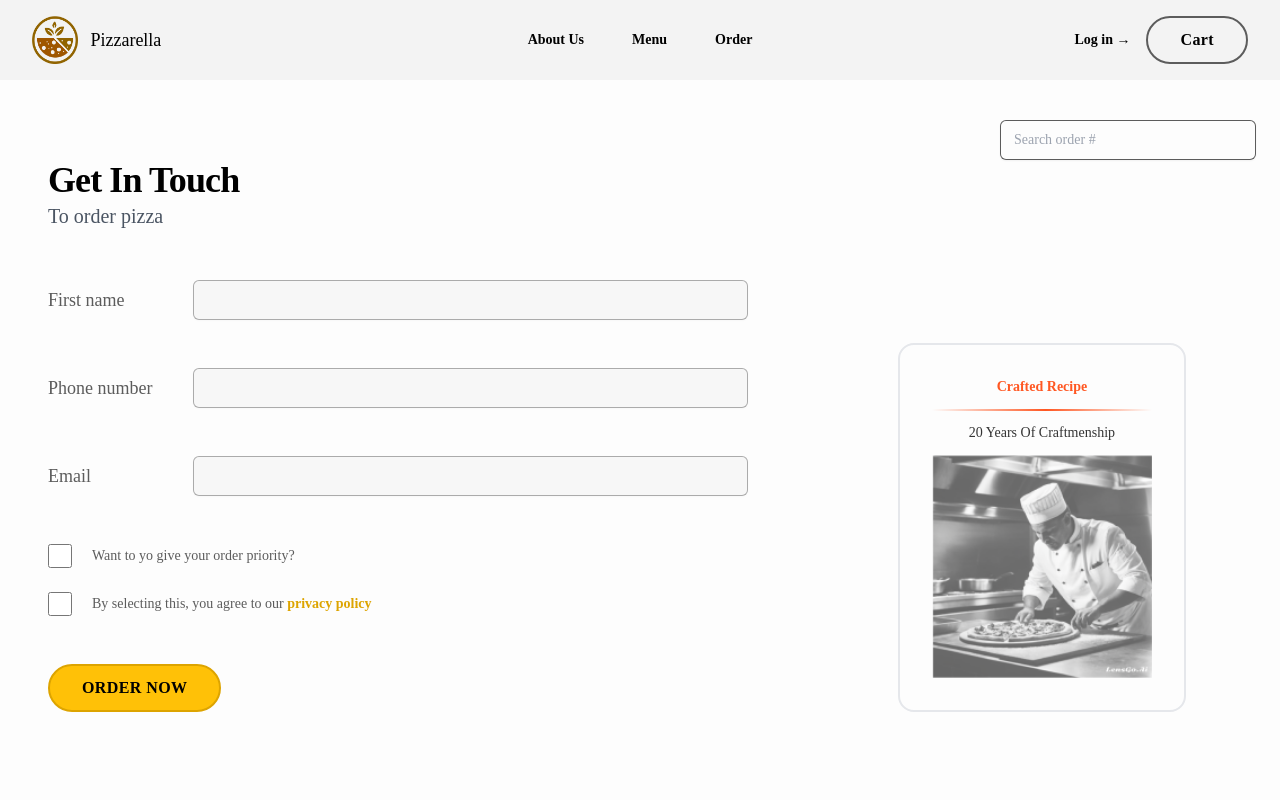
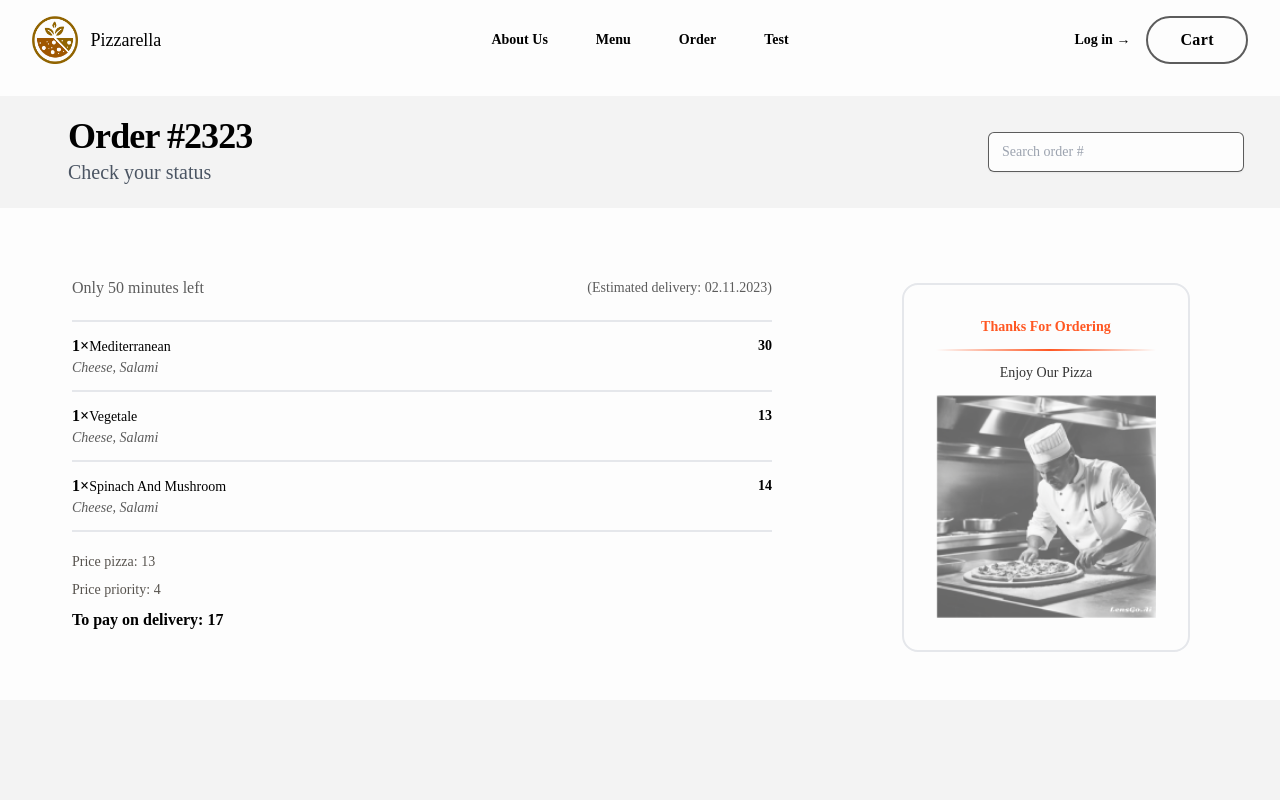
Before and after one commit to gregsypek/pizzarella, a React (Vite) app: page /order/new in a window 1280 px wide. Shown: the top 800 px of the page. Built offline with nearby package versions, Linux system fonts and the light colour scheme; a web font is replaced by a local one.

Commit message:
Fix footer with different background on each page

```diff
--- a/src/features/cart/Cart.jsx
+++ b/src/features/cart/Cart.jsx
@@ -39,9 +39,11 @@ function Cart({ bgColor }) {
         className={` ${bgColor ? bgColor : ""} absolute bottom-0 left-0
 				  h-[100vh] w-[40px]  `}
       />
-      <div className="mt-24 w-full   bg-bg200 p-3 ">
-        <div className=" container mx-auto flex  flex-col-reverse items-stretch justify-between pl-12 pr-6 md:flex-row md:items-center ">
-          <HeaderTitle h1={"Your order, Dude"} p={""} />
+      <div className="mt-24 w-full  p-3 md:bg-bg200 ">
+        <div className=" container mx-auto flex  flex-col-reverse items-stretch justify-between  pl-12 pr-6 md:flex-row   md:items-center">
+          <div className="w-full bg-bg200 p-2 md:bg-transparent">
+            <HeaderTitle h1={"Your order, Dude"} p={""} />
+          </div>
           <div className="mb-4 ms-auto md:mb-0 ">
             <SearchOrder />
           </div>
--- /dev/null
+++ b/src/features/order/CreateOrder copy.jsx
@@ -0,0 +1,121 @@
+import SearchOrder from "./SearchOrder";
+import card2 from "../../images/card1_bg.png";
+import bg from "../../images/order_bg.png";
+import Card from "../../ui/Card";
+import HeaderTitle from "../../ui/HeaderTitle";
+const fakeCart = [
+  {
+    pizzaId: 1,
+    name: "Mediterranean",
+    quantity: 2,
+    unitPrice: 12,
+    totalPrice: 30,
+  },
+  {
+    pizzaId: 2,
+    name: "Vegetale",
+    quantity: 1,
+    unitPrice: 16,
+    totalPrice: 13,
+  },
+  {
+    pizzaId: 3,
+    name: "Spinach and Mushroom",
+    quantity: 1,
+    unitPrice: 18,
+    totalPrice: 14,
+  },
+];
+function CreateOrder({ bgColor }) {
+  const cart = fakeCart;
+
+  return (
+    <>
+      {/* <div
+        className={` ${bgColor ? bgColor : ""} absolute bottom-0 left-0
+				  h-[100vh] w-[40px]  `}
+      /> */}
+      {/* <div
+        className={` ${bgColor ? bgColor : ""} absolute bottom-0 left-0 right-0
+				  h-[150px]   `}
+      /> */}
+      <div className="mt-24 w-full  p-3 md:bg-bg200 ">
+        <div className=" container mx-auto flex  flex-col-reverse items-stretch justify-between  pl-12 pr-6 md:flex-row   md:items-center">
+          <div className="w-full bg-bg200 p-2 md:bg-transparent">
+            <HeaderTitle h1={"Order #2323"} p={"Check your status"} />
+          </div>
+          <div className="mb-4 ms-auto md:mb-0 ">
+            <SearchOrder />
+          </div>
+        </div>
+      </div>
+      <div className="mt-24">
+        <main className="container mx-auto  flex-col   bg-bg100  pe-6 ps-12">
+          <div className="lg:items-left  flex flex-col items-start justify-start  gap-10   lg:flex-row lg:items-end ">
+            <div className=" self-start px-6 lg:w-2/3">
+              {/* divide-text100 */}
+              <div className="flex flex-wrap items-center justify-between gap-2 py-5">
+                <p className="font-medium  text-text100">
+                  Only 50 minutes left 😃
+                </p>
+                <p className="text-xs text-text100">
+                  (Estimated delivery: 02.11.2023)
+                </p>
+              </div>
+              <ul className="divide-y-2  border-b-2 border-t-2">
+                {cart.map((c) => (
+                  <li className="py-3" key={c.pizzaId}>
+                    <div className="flex items-center justify-between gap-4 text-sm">
+                      <p className="capitalize">
+                        <span className="text-base font-bold">
+                          {"1"}&times;
+                        </span>
+                        {c.name}
+                      </p>
+                      <p className="font-bold">{c.totalPrice}</p>
+                    </div>
+                    <p className="text-sm capitalize italic text-text100">
+                      cheese, salami
+                    </p>
+                  </li>
+                ))}
+              </ul>
+              {/* <div className=" mt-6 flex gap-12  "> */}
+              <div className="space-y-2 py-5">
+                <p className="text-sm font-medium text-stone-600">
+                  Price pizza: 13
+                </p>
+
+                <p className="text-sm font-medium text-stone-600">
+                  Price priority: 4
+                </p>
+
+                <p className="font-bold">To pay on delivery: 17</p>
+              </div>
+              {/* </div> */}
+            </div>
+
+            <div className="relative z-50 mx-6 hidden h-full w-1/3 justify-center lg:flex">
+              <Card
+                img={card2}
+                title="Thanks for ordering"
+                subtitle="Enjoy our pizza"
+              />
+            </div>
+            <div className="absolute -bottom-28 -right-14   lg:hidden ">
+              <img src={bg} alt="pizzarella logo" />
+            </div>
+          </div>
+        </main>
+        <div
+          className="absolute bottom-0 left-0 right-0 h-[150px]
+				  w-screen bg-bg200"
+        >
+          dfg
+        </div>
+      </div>
+    </>
+  );
+}
+
+export default CreateOrder;
--- a/src/features/order/CreateOrder.jsx
+++ b/src/features/order/CreateOrder.jsx
@@ -1,5 +1,102 @@
-function CreateOrder() {
-	return <div>CreateOrder</div>;
+import SearchOrder from "./SearchOrder";
+import card2 from "../../images/card1_bg.png";
+import bg from "../../images/order_bg.png";
+import Card from "../../ui/Card";
+import HeaderTitle from "../../ui/HeaderTitle";
+const fakeCart = [
+  {
+    pizzaId: 1,
+    name: "Mediterranean",
+    quantity: 2,
+    unitPrice: 12,
+    totalPrice: 30,
+  },
+  {
+    pizzaId: 2,
+    name: "Vegetale",
+    quantity: 1,
+    unitPrice: 16,
+    totalPrice: 13,
+  },
+  {
+    pizzaId: 3,
+    name: "Spinach and Mushroom",
+    quantity: 1,
+    unitPrice: 18,
+    totalPrice: 14,
+  },
+];
+function CreateOrder({ bgColor }) {
+  const cart = fakeCart;
+
+  return (
+    <>
+      <div className="mt-24 w-full  p-3 md:bg-bg200 ">
+        <div className=" container mx-auto flex  flex-col-reverse items-stretch justify-between  pl-12 pr-6 md:flex-row   md:items-center">
+          <div className="w-full bg-bg200 p-2 md:bg-transparent">
+            <HeaderTitle h1={"Order #2323"} p={"Check your status"} />
+          </div>
+          <div className="mb-12 ms-auto md:mb-0 ">
+            <SearchOrder />
+          </div>
+        </div>
+      </div>
+      <main className="container mx-auto my-12 flex-col   bg-bg100   pe-6 ps-12">
+        <div className="lg:items-left  flex flex-col items-start justify-start  gap-10 overflow-x-hidden  lg:flex-row lg:items-end ">
+          <div className=" self-start px-6 lg:w-2/3">
+            <div className="flex flex-wrap items-center justify-between gap-2 py-5">
+              <p className="font-base  text-text100">Only 50 minutes left</p>
+              <p className="text-sm text-text100">
+                (Estimated delivery: 02.11.2023)
+              </p>
+            </div>
+            <ul className="divide-y-2  border-b-2 border-t-2">
+              {cart.map((c) => (
+                <li className="py-3" key={c.pizzaId}>
+                  <div className="flex items-center justify-between gap-4 text-sm">
+                    <p className="capitalize">
+                      <span className="text-base font-bold">{"1"}&times;</span>
+                      {c.name}
+                    </p>
+                    <p className="font-bold">{c.totalPrice}</p>
+                  </div>
+                  <p className="text-sm capitalize italic text-text100">
+                    cheese, salami
+                  </p>
+                </li>
+              ))}
+            </ul>
+            <div className="space-y-2 py-5">
+              <p className="text-sm font-medium text-stone-600">
+                Price pizza: 13
+              </p>
+
+              <p className="text-sm font-medium text-stone-600">
+                Price priority: 4
+              </p>
+
+              <p className="font-bold">To pay on delivery: 17</p>
+            </div>
+          </div>
+
+          <div className="relative z-50 mx-6 hidden h-full w-1/3 justify-center lg:flex">
+            <Card
+              img={card2}
+              title="Thanks for ordering"
+              subtitle="Enjoy our pizza"
+            />
+          </div>
+          <div className="absolute -right-14 bottom-6   lg:hidden ">
+            <img src={bg} alt="pizzarella logo" />
+          </div>
+        </div>
+      </main>
+      <div
+        className={` ${bgColor ? bgColor : ""}
+				  h-[150px]  w-screen`}
+      />
+    </>
+  );
 }
 
 export default CreateOrder;
--- a/src/ui/AppLayout.jsx
+++ b/src/ui/AppLayout.jsx
@@ -1,12 +1,26 @@
-import { Outlet, useNavigation } from "react-router-dom";
+import { Outlet, useLocation, useNavigation } from "react-router-dom";
 import Footer from "./Footer";
 import Header from "./Header";
 import Loader from "./Loader";
 
 function AppLayout() {
   const navigation = useNavigation();
+  const location = useLocation();
 
   const isLoading = navigation.state === "loading";
+
+  const currentPage = location.pathname;
+  console.log(
+    "🚀 ~ file: AppLayout.jsx:13 ~ AppLayout ~ currentPage:",
+    currentPage,
+  );
+  let footerType;
+  if (currentPage === "/" || currentPage === "/order/new") {
+    console.log("yes");
+    footerType = "bg-transparent";
+  } else {
+    footerType = "bg-bg200";
+  }
   return (
     <div className="relative grid h-screen grid-rows-[auto_1fr_auto]  bg-bg100 ">
       {isLoading && <Loader />}
@@ -15,9 +29,7 @@ function AppLayout() {
 
       <Outlet />
 
-      <footer>
-        <Footer />
-      </footer>
+      <Footer bgColor={footerType} />
     </div>
   );
 }
--- a/src/ui/Card.jsx
+++ b/src/ui/Card.jsx
@@ -1,7 +1,7 @@
 function Card({ img, title, subtitle }) {
   return (
     <div className="border-bg300">
-      <div className="h-82 w-72 rounded-2xl border-2  p-8">
+      <div className="h-82 w-72 rounded-2xl border-2 bg-bg100  p-8">
         <div className="flex flex-col justify-between gap-3">
           <p className=" text-center text-sm font-bold capitalize text-accent200 ">
             {title}
--- a/src/ui/Footer.jsx
+++ b/src/ui/Footer.jsx
@@ -2,15 +2,16 @@ import { Link } from "react-router-dom";
 import logo from "../images/footer_logo.png";
 import { navigation } from "../utils/navigation";
 
-function Footer() {
+function Footer({ bgColor }) {
   const currentYear = new Date().getFullYear();
   return (
+    <div className={` ${bgColor ? bgColor : ""}  w-screen px-6 py-6 `}>
       <section
         id="footer"
-      className=" isolate mx-auto mt-56 w-full max-w-[1440px] overflow-hidden bg-bg100  p-2 only-of-type:mb-20 2xl:overflow-visible "
+        className=" container mx-auto overflow-hidden p-2   "
       >
         <div className="relative flex items-center justify-between   ">
-        <div className="absolute -left-10 -right-10 -z-50 rounded-md  bg-accent100 p-3" />
+          {/* <div className="absolute -left-10 -right-10 -z-50 rounded-md  bg-accent100 p-3" /> */}
           <Link to="/" className="-m-1.5 flex items-center  p-1.5">
             <span className="sr-only">Pizzarella</span>
             <img className="h-16 w-auto" src={logo} alt="logo" />
@@ -71,6 +72,7 @@ function Footer() {
           </ul>
         </div>
       </section>
+    </div>
   );
 }
 
--- a/src/utils/navigation.js
+++ b/src/utils/navigation.js
@@ -1,5 +1,6 @@
 export const navigation = [
   { name: "About Us", to: "/#feature" },
   { name: "Menu", to: "/menu" },
-  { name: "Order", to: "/order/new" },
+  { name: "Order", to: "/order" },
+  { name: "Test", to: "/order/new" },
 ];
--- a/tailwind.config.js
+++ b/tailwind.config.js
@@ -27,6 +27,7 @@ export default {
         myCustom: "1192px",
       },
     },
+
+    plugins: ["@tailwindcss/forms"],
   },
-  plugins: ["@tailwindcss/forms"],
 };
```
Also changed, not shown: src/App.jsx (+7 -2 lines). Lines whose indentation alone changed are shown as unchanged.
